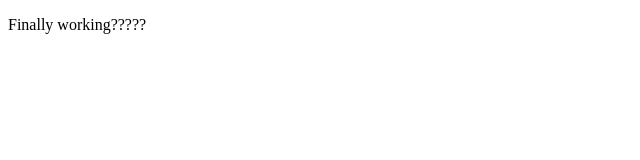
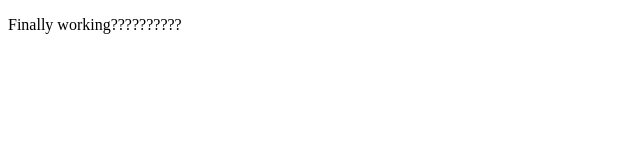
Before and after one commit to KML-projects/VS_code_test, a plain HTML site: page test.html in a window 1280 px wide. Shown: the full height of the page, 0-640 px from the left. Drawn offline with Linux system fonts and the light colour scheme.

Commit message:
Init plz

```diff
--- a/test.html
+++ b/test.html
@@ -6,6 +6,6 @@
     <title>Document</title>
 </head>
 <body>
-    <p> Finally working?????</p>
+    <p> Finally working??????????</p>
 </body>
 </html>
```
